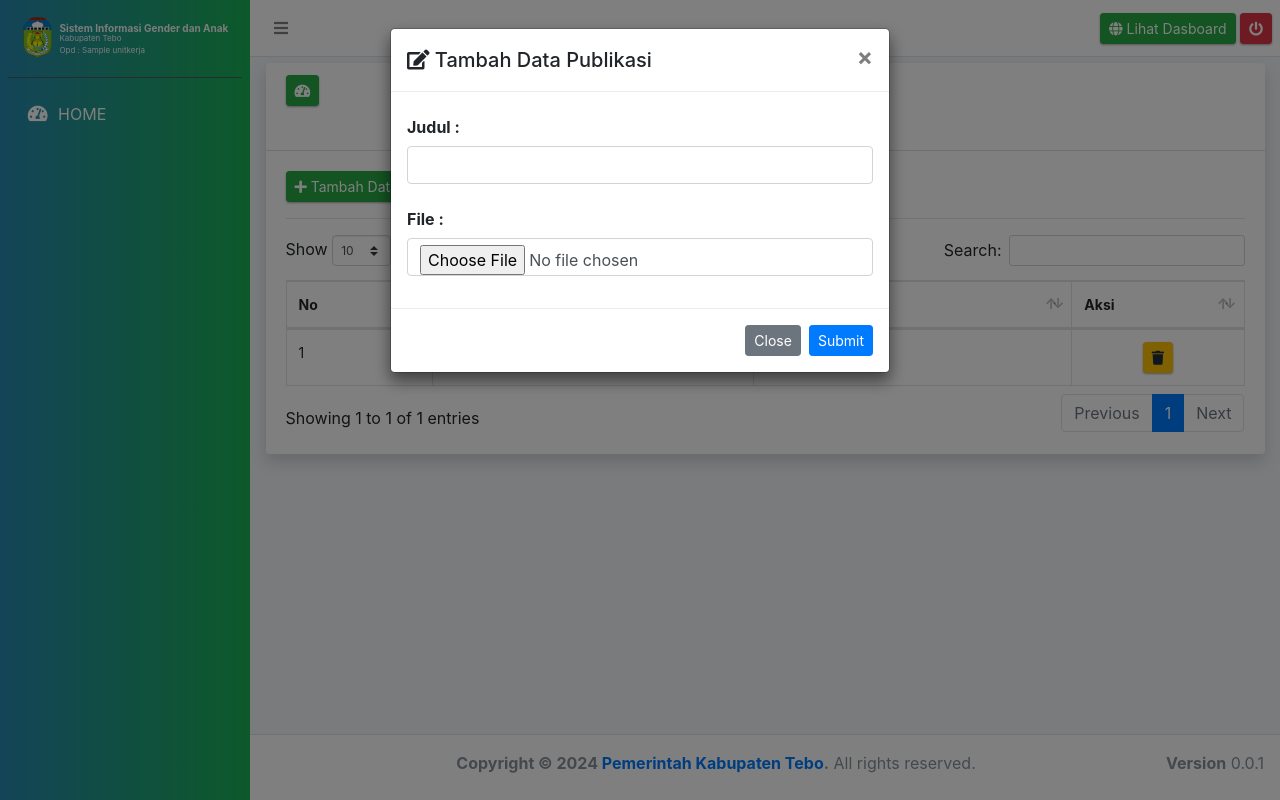
After one commit to juhendrautama/SigaTebo, a CodeIgniter app: page /SigaTebo/index.php/adminpanel/datapublikasi/index in a window 1280 px wide, after a click on "Tambah Data". The commit adds this page. Run offline with CodeIgniter, Linux system fonts and the light colour scheme; the visitor is signed in with stand-in values (Sample User, id 1); tables that the repository leaves empty or names only in its code hold one stand-in row (values such as "Sample post"); some libraries are stand-ins or nearby versions.

Commit message:
perbaikin publikasi

```diff
--- /dev/null
+++ b/application/controllers/adminpanel/DataPublikasi.php
@@ -0,0 +1,67 @@
+<?php if (!defined('BASEPATH')) exit('No direct script access allowed');
+class DataPublikasi extends CI_Controller
+{
+    function __construct()
+    {
+        parent::__construct();
+        $this->load->model('M_crud_admin');
+        $this->load->model('M_crud_publikasi');
+        $this->load->model('M_crud_unit');
+        $this->load->library("session");
+        $this->sessionku();
+    }
+
+    function sessionku()
+    {
+        $berhasil = $this->session->userdata('login');
+        if (!isset($berhasil) || $berhasil != true) {
+
+            redirect('Login_akses');
+        }
+    }
+
+    public function index()
+    {
+        $data['GetDataPublikasi'] = $this->M_crud_publikasi->GetDataPublikasi();
+        $this->load->view('admin/dataPublikasi', $data);
+    }
+
+    public function TampilData()
+    {
+
+        $this->load->view('admin/dataPublikasi', $data);
+    }
+
+    public function SimpanDataPublikasi()
+    {
+        if (isset($_POST['proses'])) {
+            $Uploadfile = $this->M_crud_publikasi->Uploadfile();
+            $hasil = $this->M_crud_publikasi->SimpanDataPublikasi($Uploadfile);
+            if ($hasil) {
+?>
+                <script type="text/javascript">
+                    window.location = "<?php echo base_url() ?>adminpanel/DataPublikasi";
+                </script>
+            <?php
+            }
+        }
+    }
+
+    public function HapusData($id_publikasi)
+    {
+        $hasil = $this->M_crud_publikasi->HapusData($id_publikasi);
+        if ($hasil) { ?>
+            <script type="text/javascript">
+                window.location =
+                    "<?php echo base_url() ?>adminpanel/DataPublikasi";
+            </script>
+<?php
+        }
+    }
+}
+
+
+
+
+
+/* copy reg juhendra utama*/
--- a/application/models/M_crud_publikasi.php
+++ b/application/models/M_crud_publikasi.php
@@ -15,111 +15,45 @@ class M_crud_publikasi extends CI_Model
         return $hsl;
     }
 
-    function SimpanData()
+    function Uploadfile()
     {
-        $namaUnit = $this->db->escape_str($this->input->post('namaUnit'));
-        $alamat = $this->db->escape_str($this->input->post('alamat'));
-        $lat = $this->db->escape_str($this->input->post('lat'));
-        $long = $this->db->escape_str($this->input->post('long'));
-        $tgl = Date("Y-m-d");
-        $sql = $this->db->query("INSERT INTO `tbl_unitKerja`(`idUnitKerja`, `namaUnit`, `alamat`, `lat`, `long`, `tgl`) VALUES (NULL,'$namaUnit','$alamat','$lat','$long','$tgl')");
-        return $sql;
+        $config['upload_path'] = 'file_upload';
+        $config['allowed_types'] = 'pdf';
+        $config['max_size']    = '100000';
+        $config['max_width']  = '100000';
+        $config['max_height']  = '100000';
+        $this->load->library('upload', $config);
+
+        if (!$this->upload->do_upload()) {
+
+            $this->load->view('admin/modal/TambahPublikasi');
+        }
     }
 
-    function HapusData($id)
+    function SimpanDataPublikasi()
     {
-        $sql = $this->db->query(" DELETE FROM `tbl_unitKerja` WHERE idUnitKerja='$id'");
-        return $sql;
-    }
-
-    function GetDataIdUnit($id)
-    {
-        $hsl = $this->db->query("SELECT `idUnitKerja`, `namaUnit`, `alamat`, `lat`, `long`, `tgl` FROM `tbl_unitKerja` where idUnitKerja='$id'");
-        return $hsl;
-    }
-
-    function SimpanUbahUnit()
-    {
-        $id = $this->db->escape_str($this->input->post('id'));
-        $namaUnit = $this->db->escape_str($this->input->post('namaUnit'));
-        $alamat = $this->db->escape_str($this->input->post('alamat'));
-        $lat = $this->db->escape_str($this->input->post('lat'));
-        $long = $this->db->escape_str($this->input->post('long'));
+        $judul = $this->db->escape_str($this->input->post('judul'));
+        $dt = $this->upload->data();
+        $file = $dt['orig_name'];
+        $id_admin = $this->db->escape_str($this->input->post('id_admin'));
+        $tgl = Date("Y-m-d");
         $sql = $this->db->query("
-        UPDATE `tbl_unitKerja`
-        SET
-        `namaUnit`='$namaUnit',
-        `alamat`='$alamat',
-        `lat`='$lat',
-        `long`='$long'
-        where
-        idUnitKerja = '$id'
+        INSERT INTO `tbl_publikasi`(`id_publikasi`, `judul`, `file`, `id_admin`, `tgl`) VALUES (NULL,'$judul','$file','1','$tgl')
         ");
         return $sql;
     }
 
-
-    // users
-    function GetUserIdUnit($idUnit)
+    function HapusData($id_publikasi)
     {
-        $hsl = $this->db->query("SELECT `id_admin`, `idUnitKerja`, `nama_admin`, `user`, `pass`, `alamat`, `no_tlpn`, `level`,`KodeLogin`, `tgl` FROM `tbl_admin` WHERE idUnitKerja='$idUnit'");
-        return $hsl;
-    }
-
-    function SimpanDataUser()
-    {
-        $idUnitKerja = $this->db->escape_str($this->input->post('idUnitKerja'));
-        $nama_admin = $this->db->escape_str($this->input->post('nama_admin'));
-        $user = $this->db->escape_str($this->input->post('user'));
-        $pass = md5($_POST['pass']);
-        $pass_samaran = $this->db->escape_str($this->input->post('pass'));
-        $no_tlpn = $this->db->escape_str($this->input->post('no_tlpn'));
-        $alamat = $this->db->escape_str($this->input->post('alamat'));
-        $tgl = Date("Y-m-d");
-        $sql = $this->db->query("INSERT INTO `tbl_admin`(`id_admin`, `idUnitKerja`, `nama_admin`, `user`, `pass`,`pass_samaran`, `alamat`, `no_tlpn`, `level`, `tgl`) VALUES (NULL,'$idUnitKerja','$nama_admin','$user','$pass','$pass_samaran','$alamat','$no_tlpn','2','$tgl')
-        ");
-        return $sql;
-    }
-
-    function GetDataIdUser($id)
-    {
-        $hsl = $this->db->query("SELECT `id_admin`, `idUnitKerja`, `nama_admin`, `user`, `pass`,`pass_samaran`, `alamat`, `no_tlpn`, `level`,`KodeLogin`, `tgl` FROM `tbl_admin` WHERE id_admin='$id'");
-        return $hsl;
-    }
-
-    function SimpanUbahUser()
-    {
-        $id = $this->db->escape_str($this->input->post('id'));
-        $idUnitKerja = $this->db->escape_str($this->input->post('idUnitKerja'));
-        $nama_admin = $this->db->escape_str($this->input->post('nama_admin'));
-        $user = $this->db->escape_str($this->input->post('user'));
-        $pass = md5($_POST['pass']);
-        $pass_samaran = $this->db->escape_str($this->input->post('pass'));
-        $no_tlpn = $this->db->escape_str($this->input->post('no_tlpn'));
-        $alamat = $this->db->escape_str($this->input->post('alamat'));
-        $level = $this->db->escape_str($this->input->post('level'));
-        $tgl = Date("Y-m-d");
-        $sql = $this->db->query("
-        UPDATE `tbl_admin`
-        SET
-        `idUnitKerja`='$idUnitKerja',
-        `nama_admin`='$nama_admin',
-        `user`='$user',
-        `pass`='$pass',
-        `pass_samaran`='$pass_samaran',
-        `no_tlpn`='$no_tlpn',
-        `alamat`='$alamat',
-        `level`='$level',
-        `tgl`='$tgl'
-        where
-        id_admin = '$id'
-        ");
-        return $sql;
-    }
-
-    function HapusDataUser($id)
-    {
-        $sql = $this->db->query(" DELETE FROM `tbl_admin` WHERE id_admin='$id'");
-        return $sql;
+        $this->db->where('id_publikasi', $id_publikasi);
+        $query = $this->db->get('tbl_publikasi');
+        $row = $query->row();
+        if ($row->file == '') {
+            $hasil = $this->db->query("delete from tbl_publikasi where id_publikasi = '$id_publikasi' ");
+        } else {
+            unlink("file_upload/$row->file");
+            $hasil = $this->db->query("delete from tbl_publikasi where id_publikasi = '$id_publikasi' ");
+        }
+        return $hasil;
     }
 }
--- /dev/null
+++ b/application/views/admin/dataPublikasi.php
@@ -0,0 +1,123 @@
+<!DOCTYPE html>
+<html lang="en">
+
+<head>
+    <?php $this->load->view('admin/tools/head'); ?>
+
+</head>
+
+<body class="hold-transition sidebar-mini">
+
+    <div class="wrapper">
+        <!-- MENU ATAS -->
+        <?php $this->load->view('admin/tools/menu_atas'); ?>
+        <!-- MENU ATAS-->
+
+        <!-- MENU SAMPING -->
+        <?php $this->load->view('admin/tools/menu_samping'); ?>
+        <!-- MENU SAMPING -->
+        <div class="content-wrapper t-4">
+            <section class="content-header">
+                <div class="container-fluid">
+                    <div class="card shadow">
+                        <div class="card-header">
+                            <a href="adminpanel/Home" class="btn btn-success btn-sm elevation-1">
+                                <i class="nav-icon  fas fa-tachometer-alt"></i>
+                            </a>
+                            <center>
+                                <h5><b>Data Publikasi </b></h5>
+                            </center>
+                        </div>
+
+                        <div class="card-body ">
+                            <a href="#" class="btn btn-success btn-sm elevation-1" data-toggle="modal" data-target="#TambahPublikasi">
+                                <i class="nav-icon  fas fa-plus"></i> Tambah Data
+                            </a>
+
+                            <?php $this->load->view('admin/modal/TambahPublikasi'); ?>
+
+                            <hr>
+                            <table id="example" class="table table-bordered table-hover display" style="font-size:14px; width: 100%;">
+                                <thead>
+                                    <tr>
+                                        <th>No</th>
+                                        <th>Nama</th>
+                                        <th>Tanggal</th>
+                                        <th align="center">Aksi</th>
+                                    </tr>
+                                </thead>
+                                <tbody>
+                                    <?php $no = 1;
+                                    foreach ($GetDataPublikasi->result() as $row) { ?>
+                                        <tr>
+                                            <td><?php echo $no; ?></td>
+                                            <td><?php echo $row->judul; ?></td>
+                                            <?php setlocale(LC_TIME, 'id_ID'); ?>
+                                            <td><?php echo date('d F Y', strtotime($row->tgl)); ?></td>
+                                            <td align="center">
+                                                <a href="adminpanel/DataPublikasi/HapusData/<?php echo $row->id_publikasi; ?>" onclick="return confirm('Apakah yakin ingin dihapus?');" class="btn btn-warning btn-sm elevation-1">
+                                                    <i class="nav-icon fas fa-trash"></i>
+                                                </a>
+                                                <!-- <a href="#" class="btn btn-primary btn-sm elevation-1" data-toggle="modal" data-target="#editDataKetegori" data-id='<?php echo $row->id_publikasi; ?>'>
+                                                    <i class="nav-icon fas fa-edit"></i>
+                                                </a> -->
+                                            </td>
+                                        </tr>
+                                    <?php $no++;
+                                    } ?>
+                                </tbody>
+                            </table>
+
+                        </div>
+                    </div>
+                </div>
+            </section>
+        </div>
+        <?php $this->load->view('admin/tools/footer'); ?>
+    </div>
+    <!-- Modal data -->
+    <div class="modal fade " id="editDataKetegori" data-backdrop="static" data-keyboard="false" tabindex="-1" aria-labelledby="staticBackdropLabel" aria-hidden="true">
+        <div class="modal-dialog ">
+            <div class="modal-content ">
+                <div class="modal-header">
+                    <h5 class="modal-title" id="staticBackdropLabel">
+                        <i class="nav-icon fa fa-edit"></i> Ubah Data
+                    </h5>
+                    <button type="button" class="close" data-dismiss="modal" aria-label="Close">
+                        <span aria-hidden="true">&times;</span>
+                    </button>
+                </div>
+                <form action="adminpanel/KategoriData/SimpanUbahK" method="POST">
+                    <div class="modal-body isiEditKetegori">
+                    </div>
+                    <div class="modal-footer">
+                        <button type="button" class="btn btn-secondary btn-sm" data-dismiss="modal">Close</button>
+                        <button type="submit" class="btn btn-primary btn-sm" name="proses">Submit</button>
+                    </div>
+                </form>
+            </div>
+        </div>
+    </div>
+    <!-- Modal data -->
+    <?php $this->load->view('admin/tools/js_footer'); ?>
+</body>
+<script type="text/javascript">
+    $(document).ready(function() {
+        $('#example').DataTable();
+    });
+    $('#editDataKetegori').on('show.bs.modal', function(e) {
+        var id = $(e.relatedTarget).data('id');
+        $.ajax({
+            type: 'post',
+            url: "<?php echo base_url(); ?>adminpanel/KategoriData/GetDataIdKategori",
+            data: {
+                id: id
+            },
+            success: function(data) {
+                $('.isiEditKetegori').html(data);
+            }
+        });
+    });
+</script>
+
+</html>
--- /dev/null
+++ b/application/views/admin/modal/TambahPublikasi.php
@@ -0,0 +1,37 @@
+<div class="modal fade " id="TambahPublikasi" data-backdrop="static" data-keyboard="false" tabindex="-1"
+    aria-labelledby="staticBackdropLabel" aria-hidden="true">
+    <div class="modal-dialog">
+        <div class="modal-content">
+            <div class="modal-header">
+                <h5 class="modal-title" id="staticBackdropLabel">
+                    <i class="nav-icon fa fa-edit"></i> Tambah Data Publikasi
+                </h5>
+                <button type="button" class="close" data-dismiss="modal" aria-label="Close">
+                    <span aria-hidden="true">&times;</span>
+                </button>
+            </div>
+            <form action="adminpanel/DataPublikasi/SimpanDataPublikasi" method="POST" enctype="multipart/form-data">
+                <div class="modal-body ">
+                    <div class="row">
+                        <div class="form-group col-md-12">
+                            <label class="col-form-label">Judul :</label>
+                            <input hidden type="text" name="id_admin"
+                                value="<?php echo $this->session->userdata('id_admin') ?>">
+                            <input class="form-control" type="text" value="" name="judul" required>
+                        </div>
+                    </div>
+                    <div class="row">
+                        <div class="form-group col-md-12">
+                            <label class="col-form-label">File :</label>
+                            <input class="form-control" type="file" value="" name="userfile" required>
+                        </div>
+                    </div>
+                </div>
+                <div class="modal-footer">
+                    <button type="button" class="btn btn-secondary btn-sm" data-dismiss="modal">Close</button>
+                    <button type="submit" class="btn btn-primary btn-sm" name="proses">Submit</button>
+                </div>
+            </form>
+        </div>
+    </div>
+</div>
--- a/application/views/admin/tools/isimenuSampingAdmin.php
+++ b/application/views/admin/tools/isimenuSampingAdmin.php
@@ -62,8 +62,8 @@
 </li>
 <li class="nav-header">Lainnya</li>
 <li class="nav-item">
-    <a href="adminpanel/LayananKami" style="color:#fff;" class="nav-link
-                        <?php if ($this->uri->segment('2') == 'LayananKami') {
+    <a href="adminpanel/DataPublikasi" style="color:#fff;" class="nav-link
+                        <?php if ($this->uri->segment('2') == 'DataPublikasi') {
                             echo "active";
                         } else {
                         } ?>">
--- a/application/views/lending/dataPublikasi.php
+++ b/application/views/lending/dataPublikasi.php
@@ -47,7 +47,7 @@
                     <div class="row row-cols-1 row-cols-md-3 " data-aos="fade-left">
                         <?php foreach ($GetDataPublikasi->result() as $row) { ?>
                         <div class="col p-2">
-                            <a href="">
+                            <a href="DataPublikasi/TampilData/<?php echo $row->file ?>" target="_blank">
                                 <div class="card h rounded-5 p-1" style="width:100%; height:100%;">
                                     <div class="card-body">
                                         <div class="row">
```
